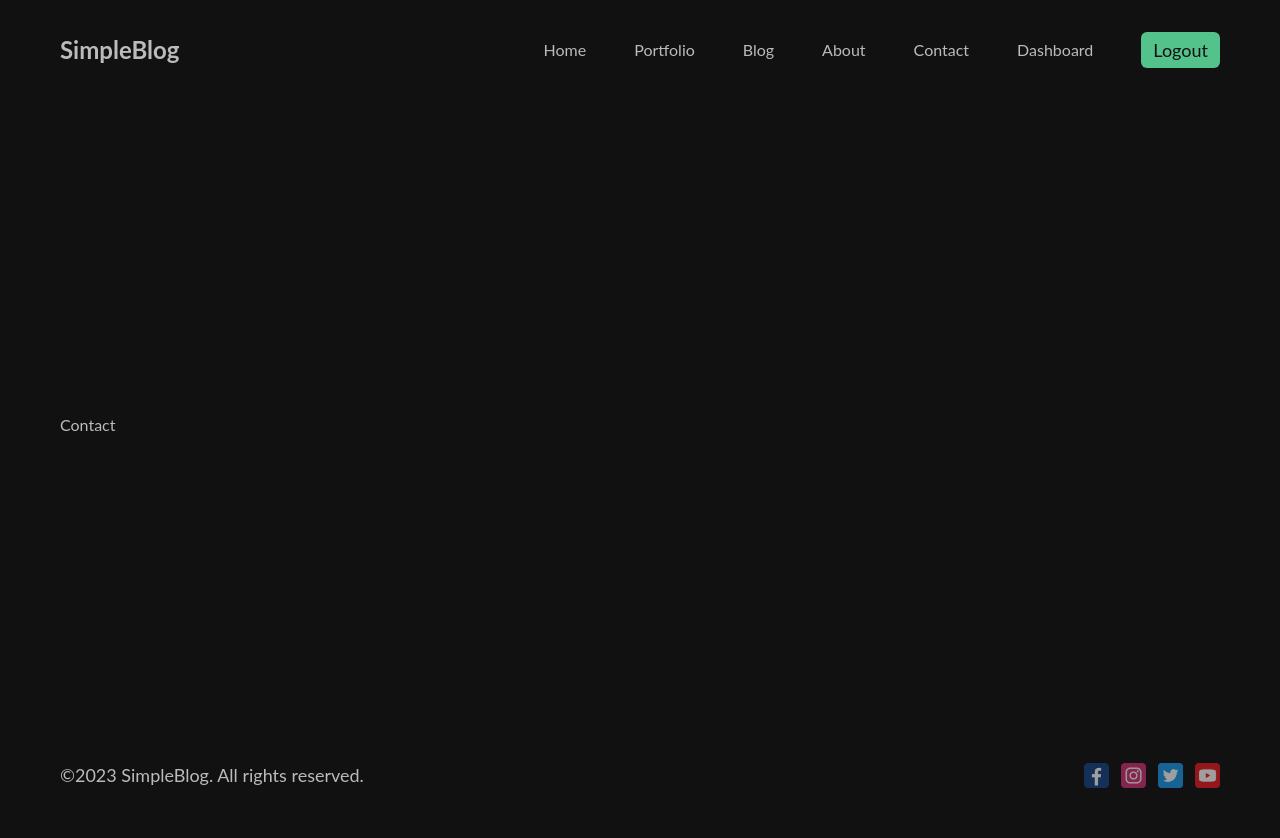
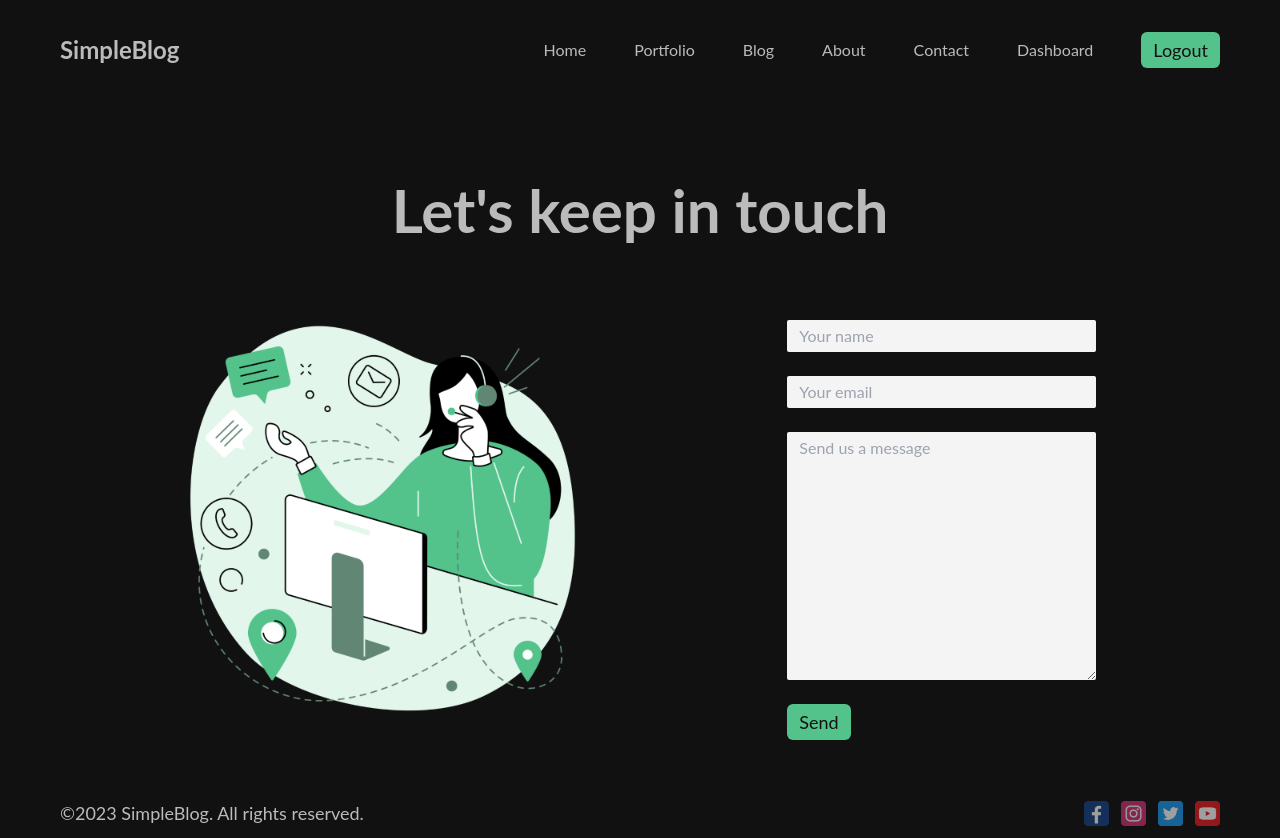
Before and after one commit to bojan09/next-js-blog, a Next.js app: page /contact in a window 1280 px wide. Before the commit the page ends 800 px from the top, so only its background shows below. Built offline with nearby package versions, Linux system fonts and the light colour scheme.

Commit message:
added Contact page, updates in About page

```diff
--- a/src/app/about/page.jsx
+++ b/src/app/about/page.jsx
@@ -34,7 +34,7 @@ const About = () => {
       <div className="flex gap-28 p-2 mt-5 text-[#f3f3f3]">
         <div>
           <h1 className="text-xl md:text-3xl font-bold my-3">Who we are?</h1>
-          <p className="text-sm md:text-lg">
+          <p>
             Lorem, ipsum dolor sit amet consectetur adipisicing elit. Autem sunt
             magnam enim, voluptas ut unde consectetur, laborum sed ullam officia
             voluptate. <br /> <br /> <br />
@@ -46,7 +46,7 @@ const About = () => {
         </div>
         <div>
           <h1 className="text-xl md:text-3xl font-bold my-3">What we do?</h1>
-          <p className="text-sm md:text-lg mb-5">
+          <p className="mb-5">
             Lorem ipsum dolor sit amet consectetur adipisicing elit. Ducimus
             quae dolor, optio voluptatibus magnam iure esse tempora beatae, a
             suscipit eos. Animi quibusdam cum omnis officiis voluptatum quo ea
--- a/src/app/contact/page.jsx
+++ b/src/app/contact/page.jsx
@@ -1,7 +1,48 @@
 import React from "react";
+import Image from "next/image";
+
+// components
+import { Button } from "@/components";
 
 const Contact = () => {
-  return <div className="">Contact</div>;
+  return (
+    <div className="">
+      <h1 className="text-xl md:text-6xl font-bold my-[5rem] text-center">
+        Let's keep in touch
+      </h1>
+      <div className="flex justify-evenly gap-20 my-12">
+        <div className="relative w-[400px] h-[400px]">
+          <Image
+            src="/contact.png"
+            alt="contact_img"
+            fill={true}
+            className="object-cover"
+          />
+        </div>
+        <div>
+          <form className="flex flex-col gap-6">
+            <input
+              type="text"
+              placeholder="Your name"
+              className="rounded-sm px-3 py-1 bg-[#f4f4f4]"
+            />
+            <input
+              type="email"
+              placeholder="Your email"
+              className="rounded-sm px-3 py-1 bg-[#f4f4f4]"
+            />
+            <textarea
+              placeholder="Send us a message"
+              cols="30"
+              rows="10"
+              className="rounded-sm px-3 py-1 bg-[#f4f4f4]"
+            ></textarea>
+            <Button url="#" text="Send" />
+          </form>
+        </div>
+      </div>
+    </div>
+  );
 };
 
 export default Contact;
```
